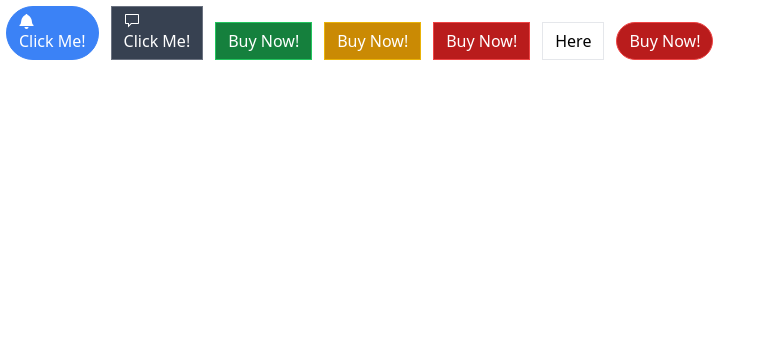
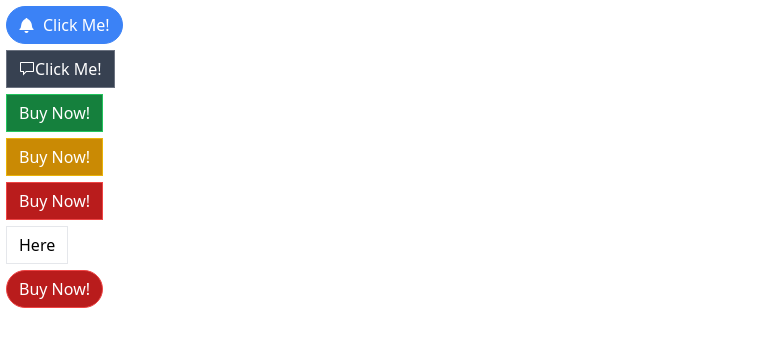
Before and after one commit to hungbui7690/react-learning, a React (Create React App) app in the folder client/: page / in a window 1280 px wide. Shown: the top 346 px of the page, without its empty margins (0-770 px from the left). Built offline with nearby package versions, Linux system fonts and the light colour scheme.

Commit message:
Using Icons in React Projects P2

```diff
--- a/client/src/App.js
+++ b/client/src/App.js
@@ -1,20 +1,20 @@
 /*
-  Using Icons in React Projects P1
-  - https://react-icons.github.io/react-icons/
+  Using Icons in React Projects P2
+  - Button.js
 
-  *** we can see that the button displays the icon incorrectly > fix in next lesson
+  - fix gap
 */
 
 import Button from './Button'
-import { GoBell, GoComment } from 'react-icons/go' // ***
+import { GoBell, GoComment } from 'react-icons/go'
 
 function App() {
-  // *** use like normal component
+  // *** we can also add here
   return (
     <div>
       <div>
         <Button primary rounded>
-          <GoBell /> Click Me!
+          <GoBell className='mr-2' /> Click Me!
         </Button>
         <Button secondary>
           <GoComment /> Click Me!
--- a/client/src/Button.js
+++ b/client/src/Button.js
@@ -10,7 +10,8 @@ const Button = ({
   outline,
   rounded,
 }) => {
-  const classes = classnames('px-3 py-1.5 m-1.5 border', {
+  // *** add some more default class names
+  const classes = classnames('px-3 py-1.5 m-1.5 border flex items-center ', {
     'border-blue-500 bg-blue-500 text-white': primary,
     'border-gray-500 bg-gray-700 text-white': secondary,
     'border-green-500 bg-green-700 text-white': success,
```
